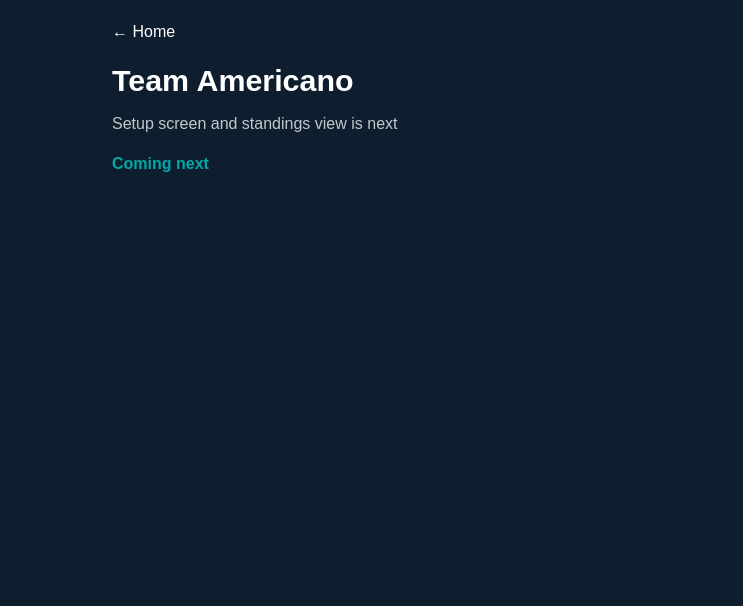
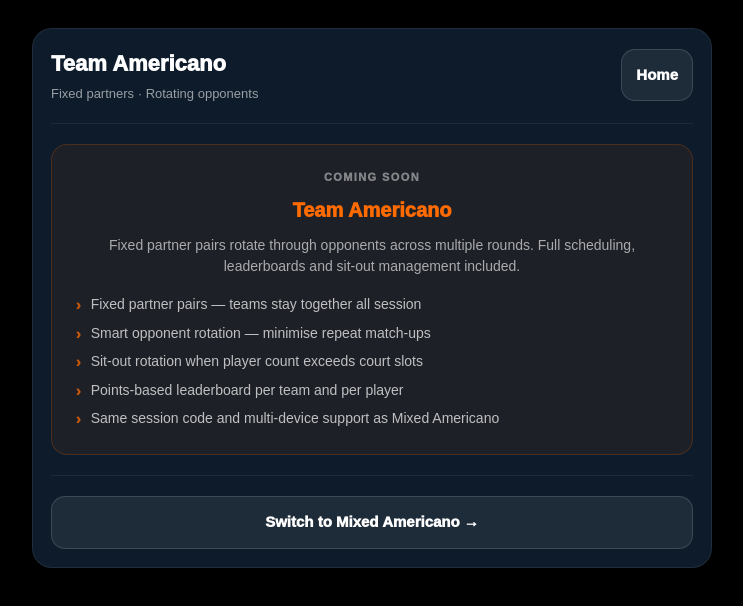
Before and after one commit to DavidBSA/easypadel-score, a Next.js app: page /americano/team in a window 1280 px wide. Shown: the top 606 px of the page, without its empty margins (268-1011 px from the left). Built offline with nearby package versions, Linux system fonts and the light colour scheme.

Commit message:
feat: team americano stub page with Option B palette

```diff
--- a/app/americano/team/page.tsx
+++ b/app/americano/team/page.tsx
@@ -1,39 +1,169 @@
-import Link from "next/link";
+"use client";
 
-const NAVY = "#0F1E2E";
+import React from "react";
+import { useRouter } from "next/navigation";
+
+const BLACK = "#000000";
+const NAVY = "#0D1B2A";
 const WHITE = "#FFFFFF";
-const TEAL = "#00A8A8";
+const ORANGE = "#FF6B00";
+const WARM_WHITE = "#F5F5F5";
 
 export default function TeamAmericanoPage() {
+  const router = useRouter();
+
+  const styles: Record<string, React.CSSProperties> = {
+    page: {
+      minHeight: "100vh",
+      background: BLACK,
+      color: WHITE,
+      padding: 16,
+      display: "flex",
+      justifyContent: "center",
+      alignItems: "flex-start",
+    },
+    card: {
+      width: "100%",
+      maxWidth: 680,
+      background: NAVY,
+      border: "1px solid rgba(255,255,255,0.08)",
+      borderRadius: 20,
+      padding: 18,
+      boxShadow: "0 12px 40px rgba(0,0,0,0.50)",
+      marginTop: 12,
+    },
+    titleRow: {
+      display: "flex",
+      justifyContent: "space-between",
+      alignItems: "center",
+      gap: 10,
+    },
+    title: { fontSize: 22, fontWeight: 1000 },
+    subtitle: {
+      color: WARM_WHITE,
+      opacity: 0.6,
+      fontSize: 13,
+      marginTop: 5,
+      lineHeight: 1.35,
+    },
+    btn: {
+      borderRadius: 14,
+      padding: "14px 14px",
+      fontSize: 15,
+      fontWeight: 950,
+      cursor: "pointer",
+      border: "1px solid rgba(255,255,255,0.14)",
+      background: "rgba(255,255,255,0.07)",
+      color: WHITE,
+      whiteSpace: "nowrap" as const,
+    },
+    divider: {
+      height: 1,
+      background: "rgba(255,255,255,0.07)",
+      margin: "20px 0",
+    },
+    comingSoonBox: {
+      borderRadius: 16,
+      padding: 24,
+      background: "rgba(255,107,0,0.07)",
+      border: "1px solid rgba(255,107,0,0.20)",
+      textAlign: "center" as const,
+      display: "grid",
+      gap: 10,
+    },
+    comingSoonLabel: {
+      fontSize: 11,
+      fontWeight: 1000,
+      letterSpacing: 1.4,
+      opacity: 0.45,
+      textTransform: "uppercase" as const,
+    },
+    comingSoonTitle: {
+      fontSize: 20,
+      fontWeight: 1000,
+      color: ORANGE,
+    },
+    comingSoonText: {
+      fontSize: 14,
+      color: WARM_WHITE,
+      opacity: 0.65,
+      lineHeight: 1.5,
+    },
+    featureList: {
+      marginTop: 8,
+      display: "grid",
+      gap: 8,
+      textAlign: "left" as const,
+    },
+    featureItem: {
+      display: "flex",
+      gap: 10,
+      alignItems: "flex-start",
+      fontSize: 14,
+      color: WARM_WHITE,
+      opacity: 0.75,
+      lineHeight: 1.4,
+    },
+    featureDot: {
+      color: ORANGE,
+      fontWeight: 1000,
+      marginTop: 1,
+      flexShrink: 0,
+    },
+  };
+
   return (
-    <main
-      style={{
-        minHeight: "100vh",
-        background: NAVY,
-        color: WHITE,
-        fontFamily: "Arial",
-        padding: 20,
-        display: "flex",
-        justifyContent: "center",
-      }}
-    >
-      <div style={{ width: "100%", maxWidth: 520 }}>
-        <Link href="/" style={{ color: WHITE }}>
-          ← Home
-        </Link>
+    <div style={styles.page}>
+      <div style={styles.card}>
 
-        <h1 style={{ fontSize: "1.9rem", fontWeight: 900, marginTop: 14 }}>
-          Team Americano
-        </h1>
-
-        <div style={{ opacity: 0.75, marginTop: 8 }}>
-          Setup screen and standings view is next
+        {/* Header */}
+        <div style={styles.titleRow}>
+          <div>
+            <div style={styles.title}>Team Americano</div>
+            <div style={styles.subtitle}>Fixed partners · Rotating opponents</div>
+          </div>
+          <button style={styles.btn} onClick={() => router.push("/")}>
+            Home
+          </button>
         </div>
 
-        <div style={{ marginTop: 16, color: TEAL, fontWeight: 900 }}>
-          Coming next
+        <div style={styles.divider} />
+
+        {/* Coming soon */}
+        <div style={styles.comingSoonBox}>
+          <div style={styles.comingSoonLabel}>Coming soon</div>
+          <div style={styles.comingSoonTitle}>Team Americano</div>
+          <div style={styles.comingSoonText}>
+            Fixed partner pairs rotate through opponents across multiple rounds.
+            Full scheduling, leaderboards and sit-out management included.
+          </div>
+
+          <div style={styles.featureList}>
+            {[
+              "Fixed partner pairs — teams stay together all session",
+              "Smart opponent rotation — minimise repeat match-ups",
+              "Sit-out rotation when player count exceeds court slots",
+              "Points-based leaderboard per team and per player",
+              "Same session code and multi-device support as Mixed Americano",
+            ].map((f, i) => (
+              <div key={i} style={styles.featureItem}>
+                <span style={styles.featureDot}>›</span>
+                <span>{f}</span>
+              </div>
+            ))}
+          </div>
         </div>
+
+        <div style={styles.divider} />
+
+        <button
+          style={{ ...styles.btn, width: "100%", textAlign: "center" as const }}
+          onClick={() => router.push("/americano")}
+        >
+          Switch to Mixed Americano →
+        </button>
+
       </div>
-    </main>
+    </div>
   );
 }
```
